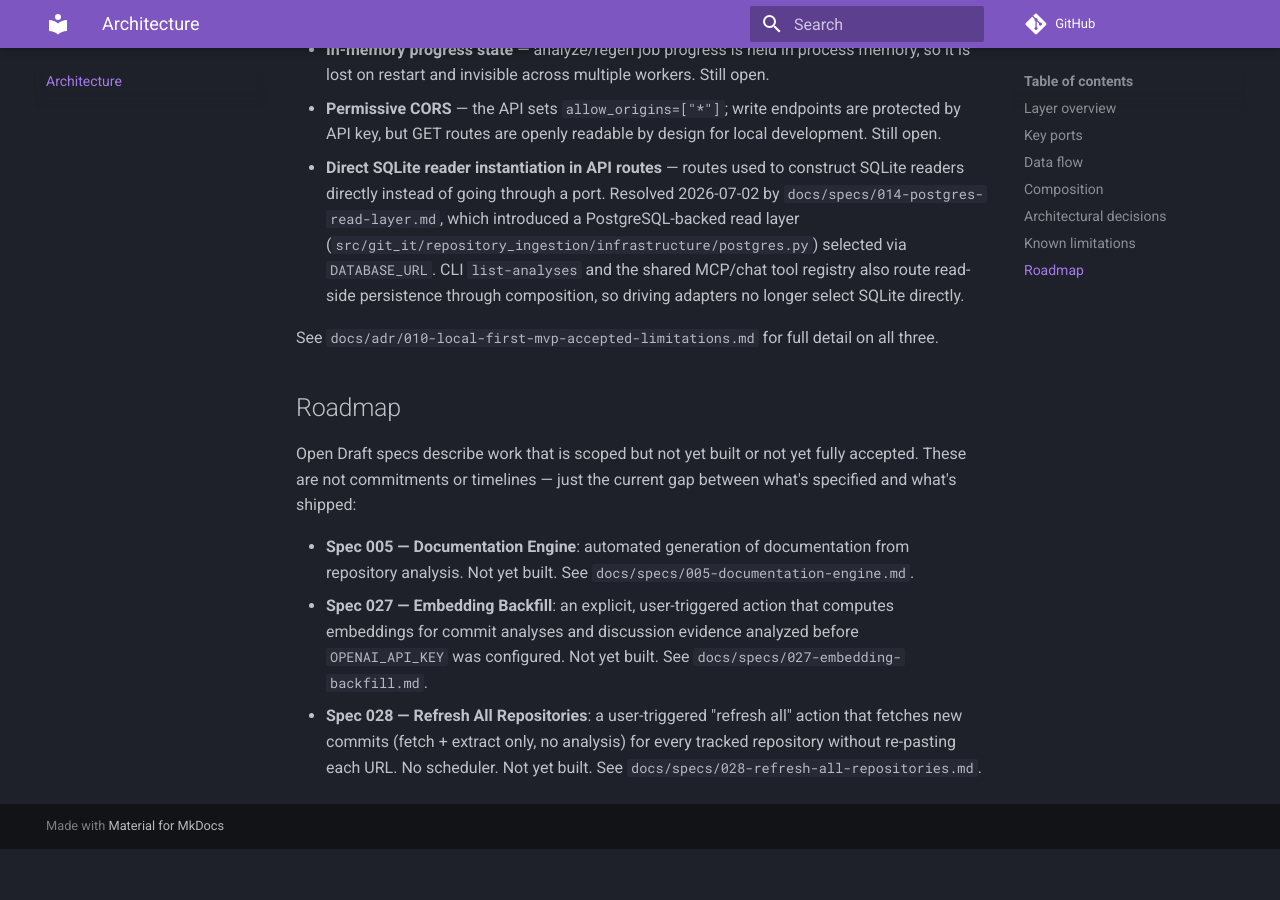
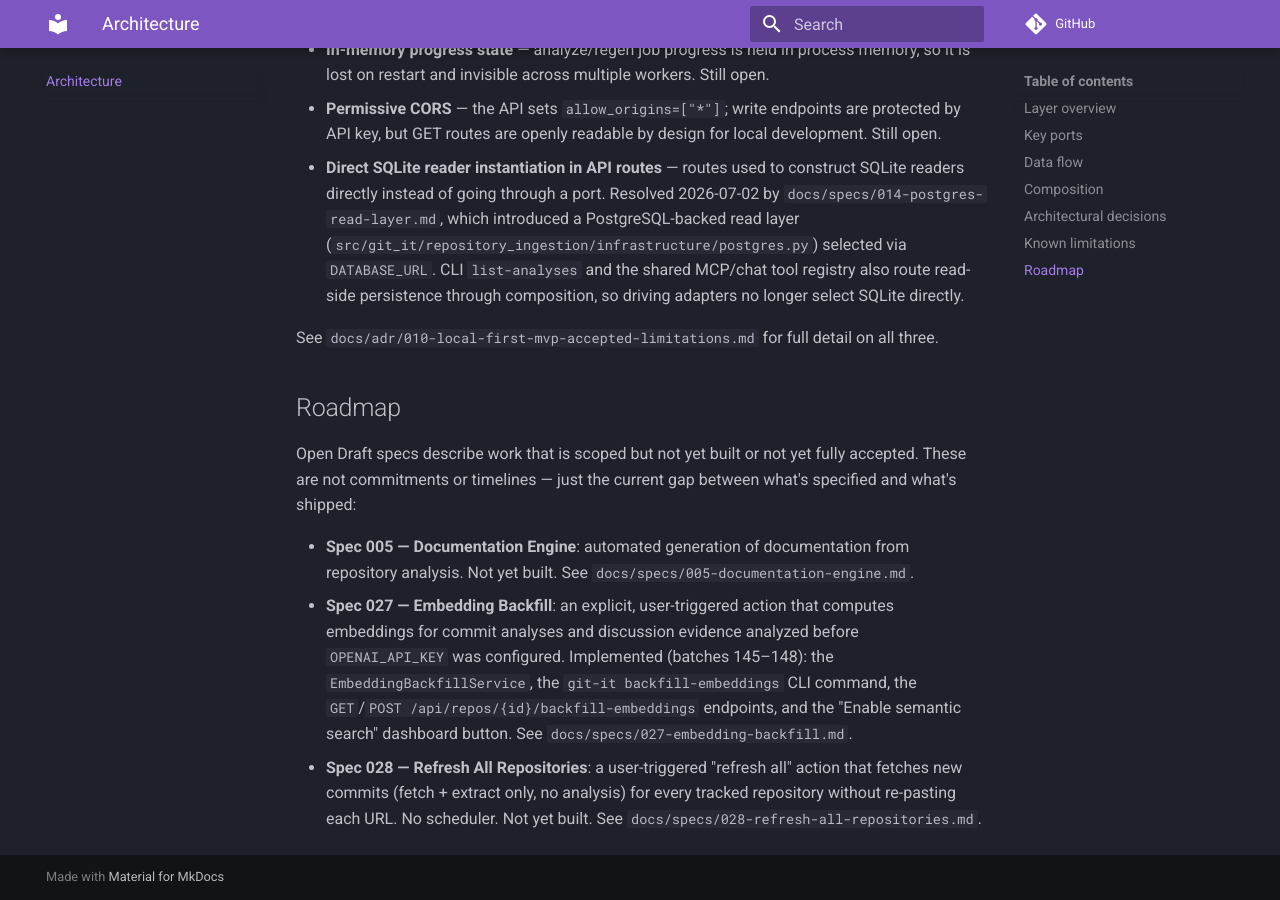
Before and after one commit to rafa-castano/git_it, an MkDocs documentation site: the page built from docs/architecture.md, in a window 1280 px wide and 900 px high, scrolled down 2499 px. Built offline with MkDocs 1.6.1 and Material for MkDocs 9.7.7, drawn with Linux system fonts in a browser that asks for light colours; comment, search, counter and statistics services are not loaded; before the commit the page ends 3348 px from its top, so only the background shows below that.

Commit message:
docs: close spec 027 (embedding backfill) — mark Implemented, update roadmap and README

```diff
--- a/docs/architecture.md
+++ b/docs/architecture.md
@@ -117,7 +117,10 @@ between what's specified and what's shipped:
   `docs/specs/005-documentation-engine.md`.
 - **Spec 027 — Embedding Backfill**: an explicit, user-triggered action that
   computes embeddings for commit analyses and discussion evidence analyzed
-  before `OPENAI_API_KEY` was configured. Not yet built. See
+  before `OPENAI_API_KEY` was configured. Implemented (batches 145–148): the
+  `EmbeddingBackfillService`, the `git-it backfill-embeddings` CLI command, the
+  `GET`/`POST /api/repos/{id}/backfill-embeddings` endpoints, and the
+  "Enable semantic search" dashboard button. See
   `docs/specs/027-embedding-backfill.md`.
 - **Spec 028 — Refresh All Repositories**: a user-triggered "refresh all"
   action that fetches new commits (fetch + extract only, no analysis) for every
```
Also changed, not shown: README.md (+2 -2 lines), docs/progress/README.md (+1 -0 lines), docs/progress/api/batch-149-spec-027-closure.md (added, +48 -0 lines), docs/specs/027-embedding-backfill.md (+1 -1 lines).
